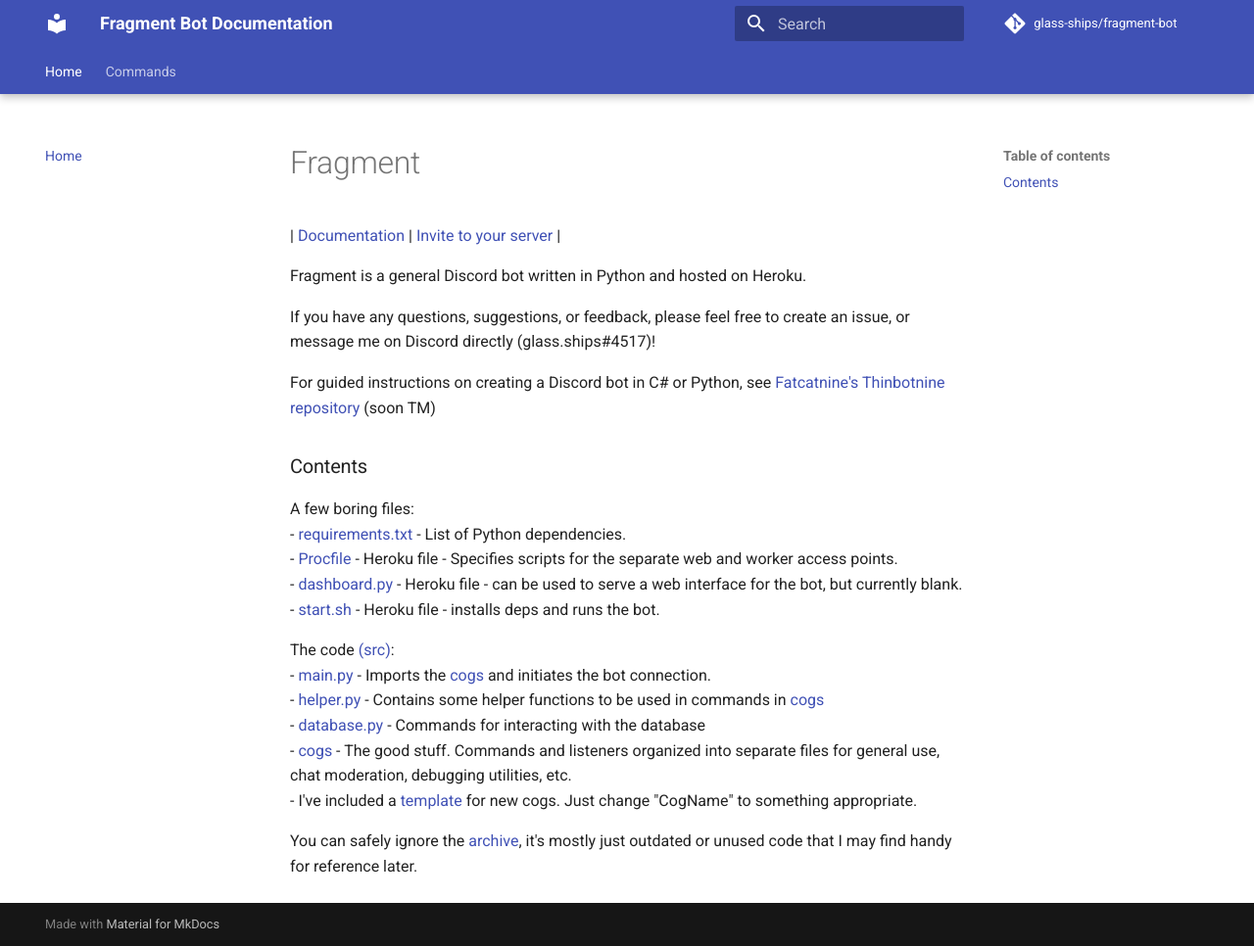
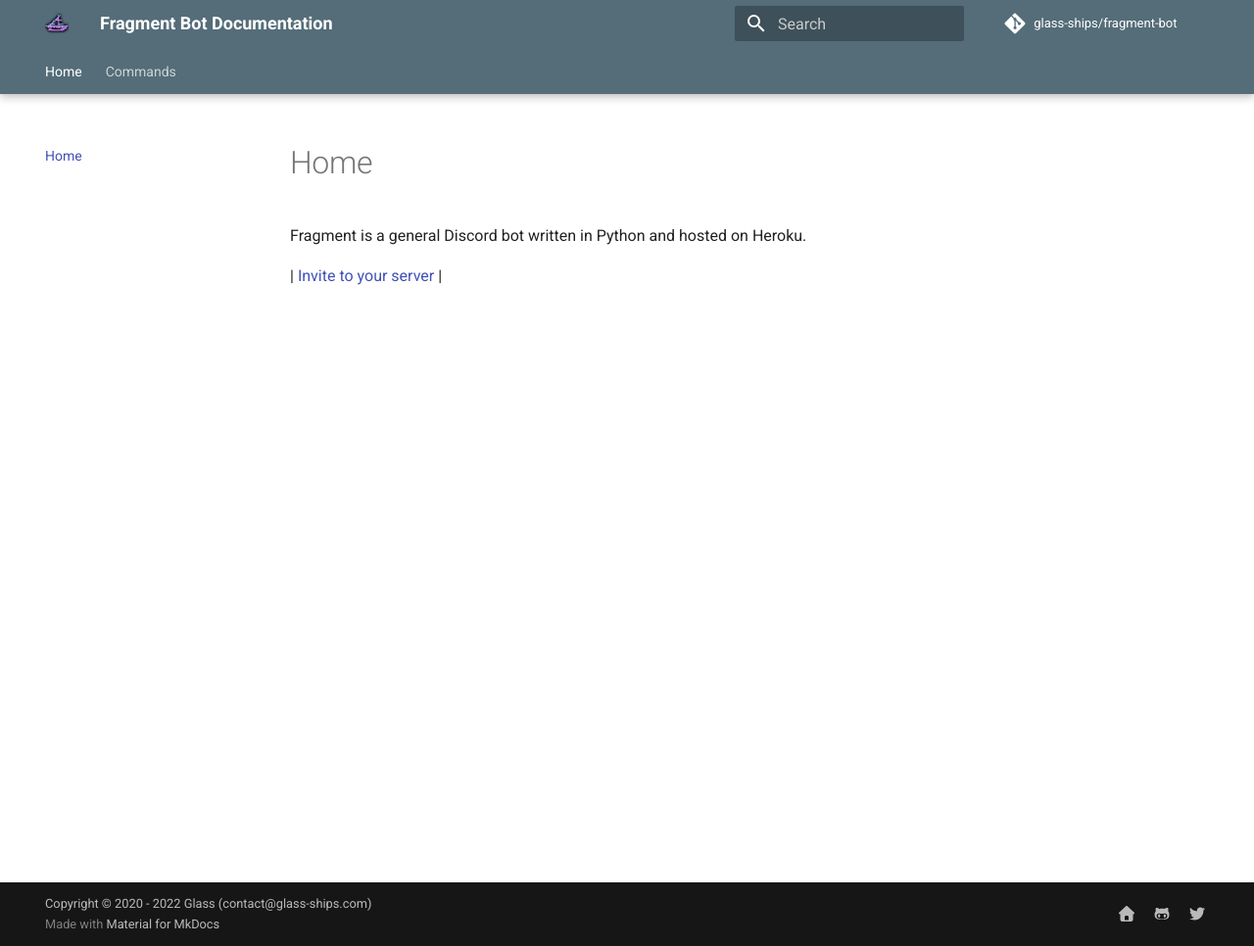
Before and after one commit to glass-ships/compass-bot, an MkDocs documentation site: the page built from docs/index.md, in a window 1280 px wide and 966 px high. Shown: the whole window at 98% size. Built offline with MkDocs 1.6.1 and Material for MkDocs 9.7.7, drawn with Linux system fonts in a browser that asks for light colours; comment, search, counter and statistics services are not loaded.

Commit message:
pretty docs a little

```diff
--- a/docs/index.md
+++ b/docs/index.md
@@ -1,26 +1,5 @@
-# Fragment
-
-| [Documentation](docs/) | [Invite to your server](https://discord.com/api/oauth2/authorize?client_id=932737557836468297&scope=bot&permissions=1) |
+# Home
 
 Fragment is a general Discord bot written in Python and hosted on Heroku.
 
-If you have any questions, suggestions, or feedback, please feel free to create an issue, or message me on Discord directly (glass.ships#4517)!
-
-For guided instructions on creating a Discord bot in C# or Python, see [Fatcatnine's Thinbotnine repository](https://gitlab.com/fatcatnine/thinbotnine) (soon TM)
-
-### Contents
-
-A few boring files:
-- [requirements.txt](requirements.txt) - List of Python dependencies.
-- [Procfile](Procfile) - Heroku file - Specifies scripts for the separate web and worker access points.
-- [dashboard.py](dashboard.py) - Heroku file - can be used to serve a web interface for the bot, but currently blank.
-- [start.sh](start.sh) - Heroku file - installs deps and runs the bot.
-
-The code [(src)](src/):
-- [main.py](main.py) - Imports the [cogs](cogs/) and initiates the bot connection.
-- [helper.py](helper.py) - Contains some helper functions to be used in commands in [cogs](cogs/)
-- [database.py](database.py) - Commands for interacting with the database
-- [cogs](cogs/) - The good stuff. Commands and listeners organized into separate files for general use, chat moderation, debugging utilities, etc.
-    - I've included a [template](cogs/template) for new cogs. Just change "CogName" to something appropriate.
-
-You can safely ignore the [archive](archive/), it's mostly just outdated or unused code that I may find handy for reference later.
+| [Invite to your server](https://discord.com/api/oauth2/authorize?client_id=932737557836468297&scope=bot&permissions=1) |
--- a/mkdocs.yaml
+++ b/mkdocs.yaml
@@ -1,19 +1,46 @@
 site_name: 'Fragment Bot Documentation'
 
 repo_name: 'glass-ships/fragment-bot'
-repo_url: 'https://gitlab.com/glass-ships/fragment-bot'
-
-docs_dir: docs/
-
-nav:
-    - Home: 'index.md'
-    - Commands: 'commands/general.md'
+repo_url: 'https://gitlab.com/glass-ships/4D-bot'
 
 theme:
     name: 'material'
+    docs_dir: docs/
+    logo: 'images/glassGlitch.png'
+    favicon:
+        'images/favicon.ico'
     features:
         - navigation.expand
         - navigation.instant
         - navigation.tracking
         - navigation.tabs
         - navigation.tabs.sticky
+    palette:
+        scheme: preference
+        primary: 'Blue Grey'
+        accent: 'Deep Purple'
+    font:
+        text: 'Roboto'
+        code: 'Fira Mono'
+
+extra:
+  social:
+    - icon: 'fontawesome/solid/house'
+      link: 'https://carl.gg'
+    - icon: 'fontawesome/brands/github-alt'
+      link: 'https://github.com/CarlGroth'
+    - icon: 'fontawesome/brands/twitter'
+      link: 'https://twitter.com/Carlgrrr'
+
+markdown_extensions:
+  - admonition
+  - pymdownx.details
+  - pymdownx.superfences
+  - pymdownx.tabbed
+  - pymdownx.keys
+  - attr_list
+  - pymdownx.betterem:
+      smart_enable: all
+
+
+copyright: 'Copyright &copy; 2020 - 2022 Glass (contact@glass-ships.com)'
```
Also changed, not shown: docs/Commands/general.md (renamed from docs/commands/general.md, +4 -8 lines), docs/images/favicon.ico (added), docs/images/glassGlitch.png (added).
